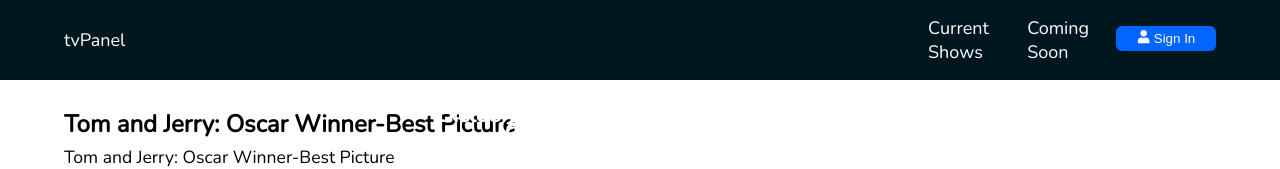
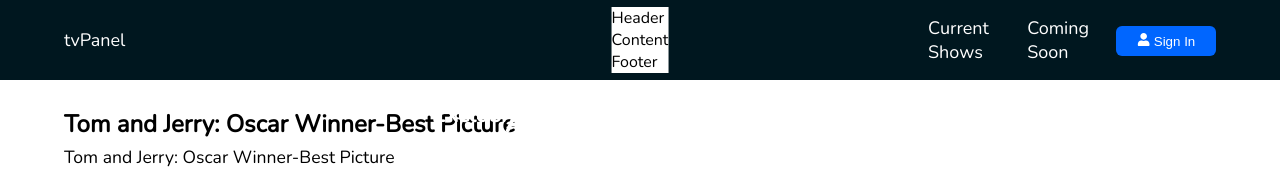
Before and after one commit to imanmansour86/tv-panel, a React (Create React App) app in the folder client/tv-panel/: page / in a window 1280 px wide. Both pictures are taken after a click on the button "Sign In". Shown: the top 169 px of the page. Built offline with nearby package versions, Linux system fonts and the light colour scheme; no server answers; a web font is replaced by a local one.

Commit message:
adding signin modal

```diff
--- a/client/tv-panel/public/index.html
+++ b/client/tv-panel/public/index.html
@@ -5,10 +5,7 @@
     <link rel="icon" href="%PUBLIC_URL%/favicon.ico" />
     <meta name="viewport" content="width=device-width, initial-scale=1" />
     <meta name="theme-color" content="#000000" />
-    <meta
-      name="description"
-      content="Web site created using create-react-app"
-    />
+    <meta name="description" content="Web site to display tv shows" />
     <link rel="apple-touch-icon" href="%PUBLIC_URL%/logo192.png" />
     <!--
       manifest.json provides metadata used when your web app is installed on a
--- a/client/tv-panel/src/components/NavTabs/NavTabs.js
+++ b/client/tv-panel/src/components/NavTabs/NavTabs.js
@@ -1,17 +1,24 @@
-import React from "react";
+import React, { useState } from "react";
 import "./styles.css";
 import { FaUser } from "react-icons/fa";
+import SignIn from "../SignIn/SignIn";
 
 const NavTabs = () => {
+  const [showModal, setShowModal] = useState(false);
+
+  const openModal = () => {
+    setShowModal(true);
+  };
   return (
     <div className="nav ">
+      {showModal && <SignIn />}
       <div className=" nav-container">
         <div className="app-name">tvPanel</div>
         <div className="right-nav">
           <div className="nav-text">Current Shows</div>
           <div className="nav-text">Coming Soon</div>
           <div className="nav-text">
-            <button className="sign-in">
+            <button className="sign-in" onClick={openModal}>
               {" "}
               <FaUser /> Sign In
             </button>
--- a/client/tv-panel/src/components/NavTabs/styles.css
+++ b/client/tv-panel/src/components/NavTabs/styles.css
@@ -44,10 +44,21 @@
   color: #ffffff;
   border-radius: 6px;
   border: none;
-  min-height: 25px;
+  height: 30px;
+
   min-width: 100px;
   cursor: pointer;
   margin-top: 10px;
+}
+
+.modal {
+  position: absolute;
+  top: 50%;
+  left: 50%;
+  transform: translate(-50%, -50%);
+  border: 1px solod black;
+  background: white;
+  overflow: auto;
 }
 
 @media only screen and (max-width: 768px) {
--- /dev/null
+++ b/client/tv-panel/src/components/SignIn/SignIn.js
@@ -0,0 +1,15 @@
+import React from "react";
+import "./styles.css";
+const SignIn = () => {
+  return (
+    <div className="modal">
+      <div className="wrapper">
+        <div className="header">Header</div>
+        <div className="content">Content</div>
+        <div className="footer">Footer</div>
+      </div>
+    </div>
+  );
+};
+
+export default SignIn;
```
Also changed, not shown: client/tv-panel/src/components/SignIn/styles.css (added), 1 other file (tests, documents, lock files or other folders).
